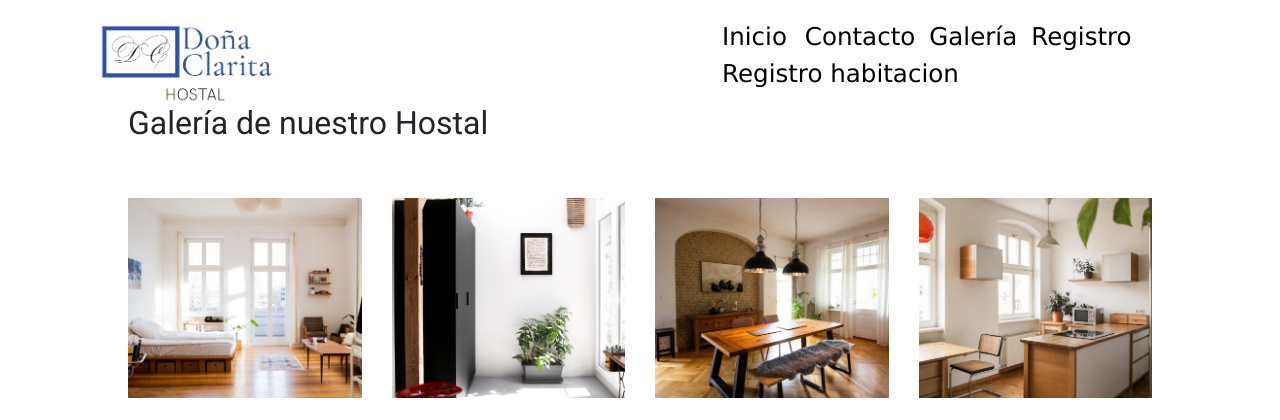
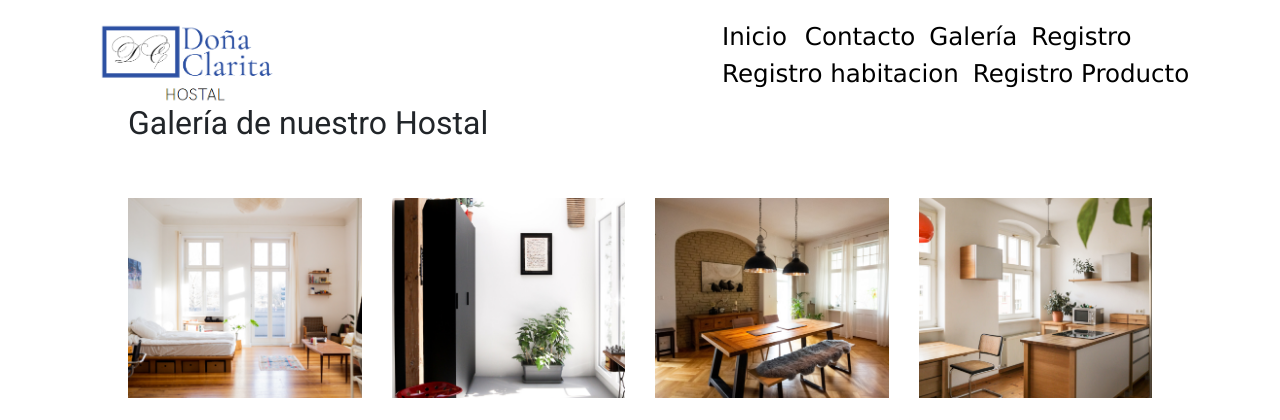
Before and after one commit to katkat777/Hostal-Do-a-Clarita, a Django app: page /galeria/ in a window 1280 px wide. Shown: the top 420 px of the page. Run offline with Django 3.2, Linux system fonts and the light colour scheme; some libraries are stand-ins or nearby versions; some web fonts are replaced.

Commit message:
Registro Producto

```diff
--- a/app/templates/app/base.html
+++ b/app/templates/app/base.html
@@ -36,6 +36,7 @@
                     <li><a href="{% url 'galeria' %}">Galería</a></li>
                     <li><a href="{% url 'registro' %}">Registro</a></li>
                     <li><a href="{% url 'registrohabitacion' %}">Registro habitacion</a></li>
+                    <li><a href="{% url 'RegistroProducto' %}">Registro Producto</a></li>
 
 
 
--- a/app/views.py
+++ b/app/views.py
@@ -58,10 +58,6 @@ def agregar_habitacion(id_habitacion, precio, tipo_cama, caracteristicas, reserv
     salida = cursor.var(cx_Oracle.NUMBER)
     cursor.callproc('SP_AGREGAR_HABITACION',[id_habitacion, precio, tipo_cama, caracteristicas, reserva_id_reserva, accesorios, estado_habitacion_estado_habitacion_id, salida])
     return salida.getvalue()
-
-
-
-
 
 
 def registro(request):
```
